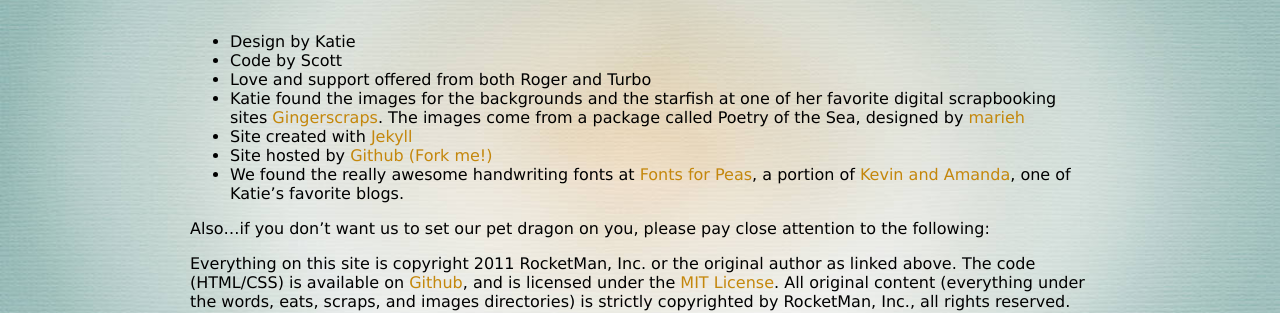
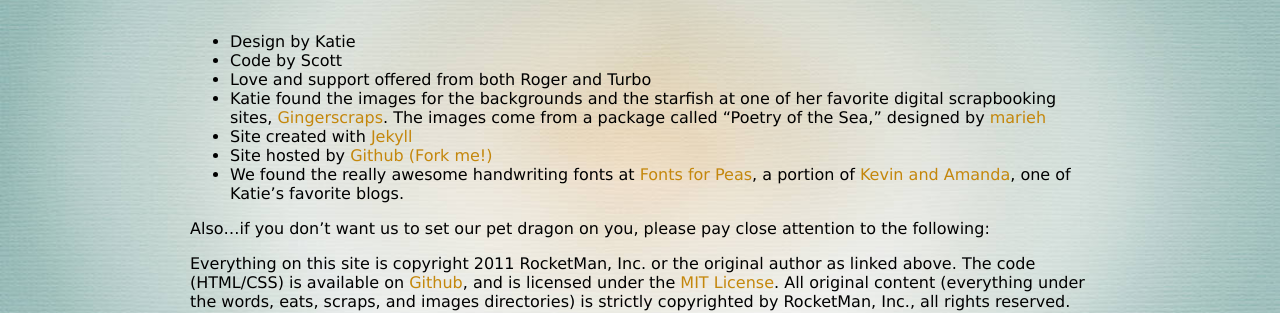
Before and after one commit to kpetersen/kpetersen.github.io, a Jekyll site: the page built from creds/index.markdown, in a window 1280 px wide. Shown: the part 290-603 px from the top of the page. Built offline with Jekyll 4.4.1, drawn with Linux system fonts in a browser that asks for light colours; Markdown is read by kramdown in place of the engine named in the settings.

```diff
--- a/creds/index.markdown
+++ b/creds/index.markdown
@@ -9,8 +9,8 @@ section: creds
 * Design by Katie
 * Code by Scott
 * Love and support offered from both Roger and Turbo
-* Katie found the images for the backgrounds and the starfish at one of her favorite digital scrapbooking sites [Gingerscraps](http://store.gingerscraps.net).
-  The images come from a package called Poetry of the Sea, designed by [marieh](http://mariehdesigns.blogspot.com/)
+* Katie found the images for the backgrounds and the starfish at one of her favorite digital scrapbooking sites, [Gingerscraps](http://store.gingerscraps.net).
+  The images come from a package called "Poetry of the Sea," designed by [marieh](http://mariehdesigns.blogspot.com/)
 * Site created with [Jekyll](http://jekyllrb.com)
 * Site hosted by
   [Github (Fork me!)](http://github.com/kpetersen/kpetersen.github.com)
```
